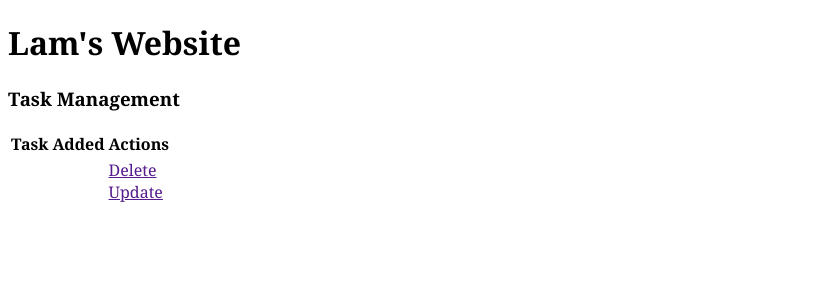
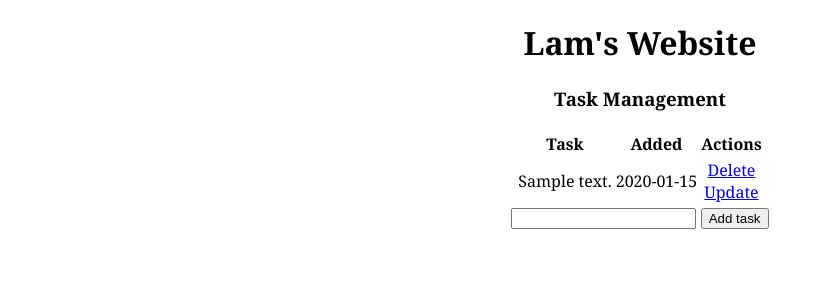
Before and after one commit to thanhlam104/FlaskPrj, a Flask app: page / in a window 1280 px wide. Shown: the top 300 px of the page, without its empty margins (0-824 px from the left). Run offline with Flask 2, Linux system fonts and the light colour scheme; tables that the repository leaves empty hold one stand-in row (values such as "Sample post").

Commit message:
final update

```diff
--- a/app.py
+++ b/app.py
@@ -1,4 +1,4 @@
-from flask import Flask, render_template
+from flask import Flask, redirect, render_template, request
 from flask_sqlalchemy import SQLAlchemy
 from datetime import datetime
 
@@ -18,9 +18,50 @@ class Todo(db.Model):
 
 
 
-@app.route('/')
+@app.route('/', methods = ['POST', 'GET'])
 def index():
-    return render_template('index.html')
+    if request.method == "POST":
+        task_content = request.form['content']
+        new_task = Todo(content=task_content)
+
+        try:
+            db.session.add(new_task)
+            db.session.commit()
+            return redirect('/')
+        except:
+            return "There was an issue adding your task"
+    else:
+        tasks = Todo.query.order_by(Todo.date_created).all()
+        return render_template('index.html', tasks = tasks)
+
+
+
+@app.route('/delete/<int:id>')
+def delete(id):
+    task_to_delete = Todo.query.get_or_404(id)
+    try:
+        db.session.delete(task_to_delete)
+        db.session.commit()
+        return redirect('/')
+
+    except:
+        return "There was a problem deleting that task"
+
+@app.route('/update/<int:id>', methods=['GET', 'POST'])
+def update(id):
+    task = Todo.query.get_or_404(id)
+    if request.method == 'GET':
+        return render_template('update.html', task = task)
+    else:
+        task.content = request.form['content']
+        try:
+            db.session.commit()
+            return redirect('/')
+        except:
+            return "There was an issue updating your task"
+
+
+
 
 if __name__ == "__main__":
     app.run(debug=True)
--- a/static/css/main.css
+++ b/static/css/main.css
@@ -1,4 +1,10 @@
 body {
-    margin: 300;
+
+    text-align: center;
     font-family: Cambria, Cochin, Georgia, Times, 'Times New Roman', serif;
 }
+.center {
+    margin-left: auto;
+    margin-right: auto;
+
+  }
--- a/templates/index.html
+++ b/templates/index.html
@@ -5,24 +5,35 @@
 {% endblock %}
 
 {% block body %}
-<div class=""content>
+<div class="content">
     <h3>Task Management</h3>
-    <table>
-        <tr>
+    {% if tasks|length <1 %}
+    <h4> There are no tasks. Create one?</h4>
+    {% else %}
+    <table class="center">
+        <tr >
             <th>Task</th>
             <th>Added</th>
             <th>Actions</th>
         </tr>
-        <tr>
-            <td></td>
-            <td></td>
+        {% for task in tasks %}
+        <tr >
+            <td> {{ task.content}}</td>
+            <td>{{ task.date_created.date() }}</td>
             <td>
-                <a href="">Delete</a>
+                <a href="/delete/{{ task.id }}">Delete</a>
                 <br>
-                <a href="">Update</a>
+                <a href="/update/{{ task.id }}">Update</a>
             </td>
         </tr>
+        {% endfor %}
     </table>
+    {% endif %}
+    <form action="/" method="POST" >
+        <input type="text" name="content" id="content">
+        <input type="submit" value="Add task">
+
+    </form>
 </div>
 
 {% endblock %}
```
Also changed, not shown: templates/update.html (added, +19 -0 lines), test.db.
